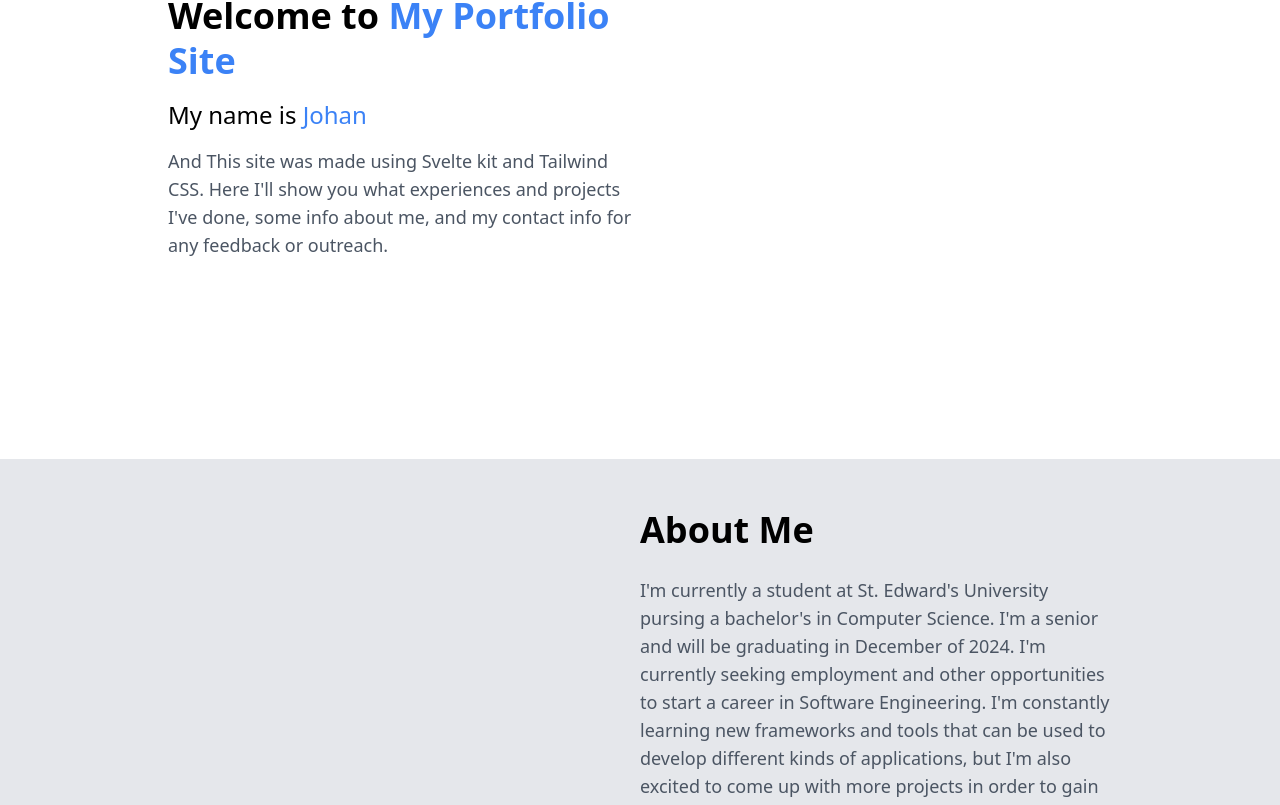
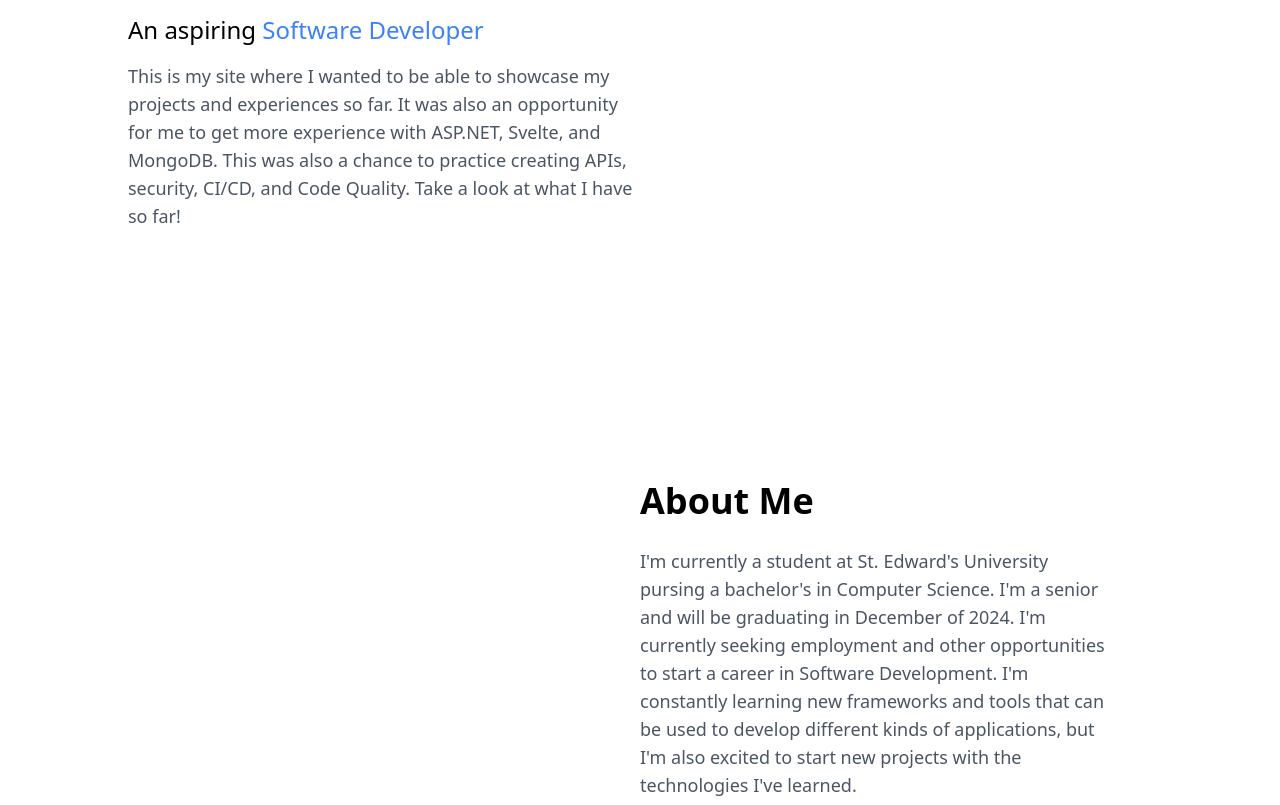
Before and after one commit to Jolvera2001/PortfolioFullStack, a SvelteKit app in the folder fe/: page / in a window 1280 px wide. Shown: the part 271-1076 px from the top of the page. Built offline with nearby package versions, Linux system fonts and the light colour scheme.

Commit message:
working on different pages

```diff
--- a/fe/src/routes/+page.svelte
+++ b/fe/src/routes/+page.svelte
@@ -11,13 +11,13 @@
 
     <!-- overlay -->
     <div class="container mx-auto text-lg">
-        <div class="flex flex-col md:flex-row items-center justify-center md:justify-between p-32 m-10">
+        <div class="flex flex-col md:flex-row items-center justify-center md:justify-between p-32">
             <div class="w-full md:w-1/2">
-                <h1 class="text-4xl font-bold leading-tight mb-4">Welcome to
-                    <span class="text-blue-500">My Portfolio Site</span></h1>
-                <h2 class="text-2xl mb-4 font-light">My name is <span class="text-blue-500">Johan</span></h2>
-                <p class="text-gray-600 mb-8"> And This site was made using Svelte kit and Tailwind CSS.
-                Here I'll show you what experiences and projects I've done, some info about me, and my contact info for any feedback or outreach.</p>
+                <h1 class="text-4xl font-bold leading-tight mb-4 ">My Name Is <span class="text-blue-500">Johan Olvera</span></h1>
+                <h2 class="text-2xl mb-4 font-light">An aspiring <span class="text-blue-500">Software Developer</span></h2>
+                <p class="text-gray-600 mb-8"> This is my site where I wanted to be able to showcase my projects and experiences so far. It was
+                also an opportunity for me to get more experience with ASP.NET, Svelte, and MongoDB. This was also a chance to practice
+                creating APIs, security, CI/CD, and Code Quality. Take a look at what I have so far!</p>
             </div>
         </div>
     </div>
@@ -25,7 +25,7 @@
 
 <!-- about me -->
 <!-- Two sections within the same row -->
-<div class="bg-gray-200 text-lg">
+<div class="text-lg">
     <div class="container mx-auto">
         <div class="flex flex-col md:flex-row items-center justify-center md:justify-between py-12 p-32 m-10">
             <div class="w-full md:w-1/2 bg-cover">
@@ -36,9 +36,8 @@
                 <h1 class="text-4xl font-bold leading-tight mb-6">About Me</h1>
                 <p class="text-gray-600 mb-8">I'm currently a student at St. Edward's University pursing a bachelor's in Computer Science.
                     I'm a senior and will be graduating in December of 2024. I'm currently seeking employment and other
-                opportunities to start a career in Software Engineering. I'm constantly learning new frameworks and tools that
-                can be used to develop different kinds of applications, but I'm also excited to come up with more projects
-                in order to gain more experience.</p>
+                opportunities to start a career in Software Development. I'm constantly learning new frameworks and tools that
+                can be used to develop different kinds of applications, but I'm also excited to start new projects with the technologies I've learned.</p>
             </div>
         </div>
     </div>
--- a/fe/src/routes/projects/+page.svelte
+++ b/fe/src/routes/projects/+page.svelte
@@ -18,6 +18,7 @@
 </script>
 
 <!-- tab selection buttons -->
+<div class="border-b-4"></div>
 <div class="flex justify-evenly">
     <button class="p-8 mx-2 text-2xl" on:click={() => switchTab('experience')}>
         Experience
```
